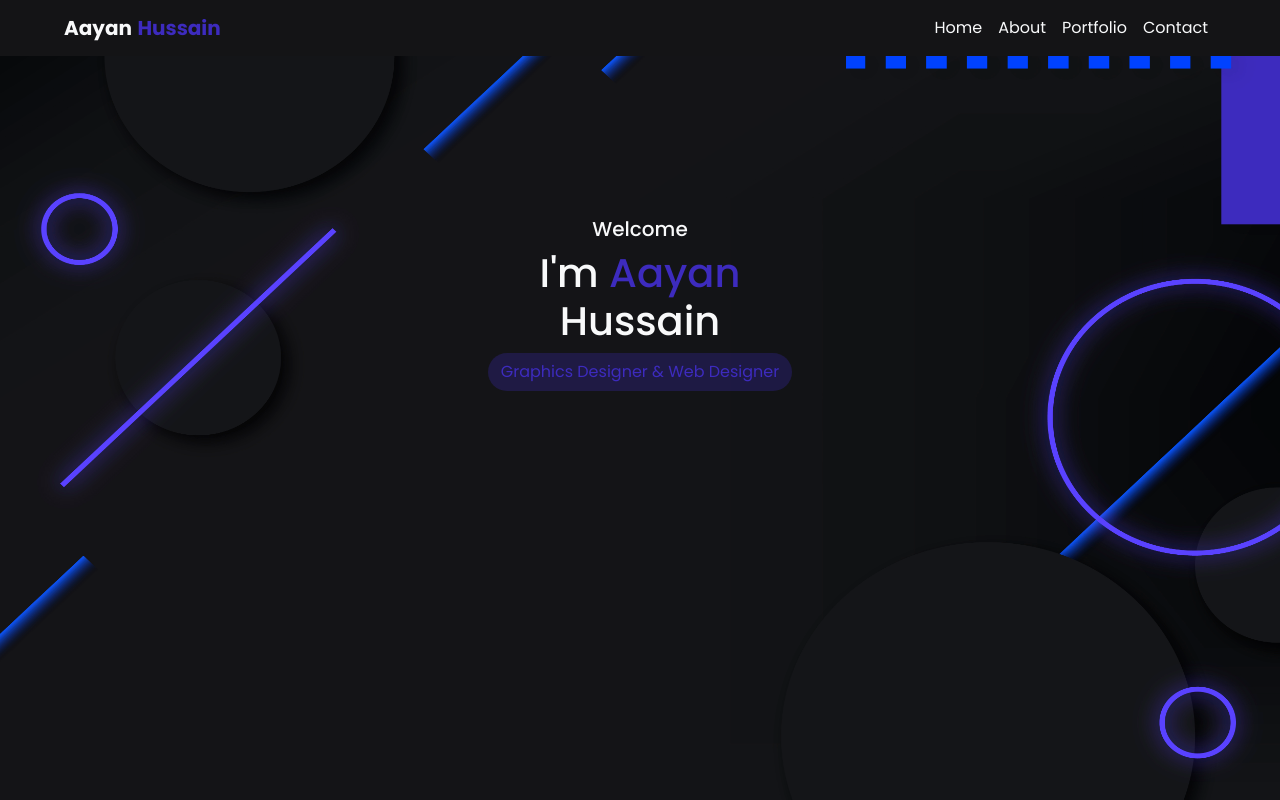
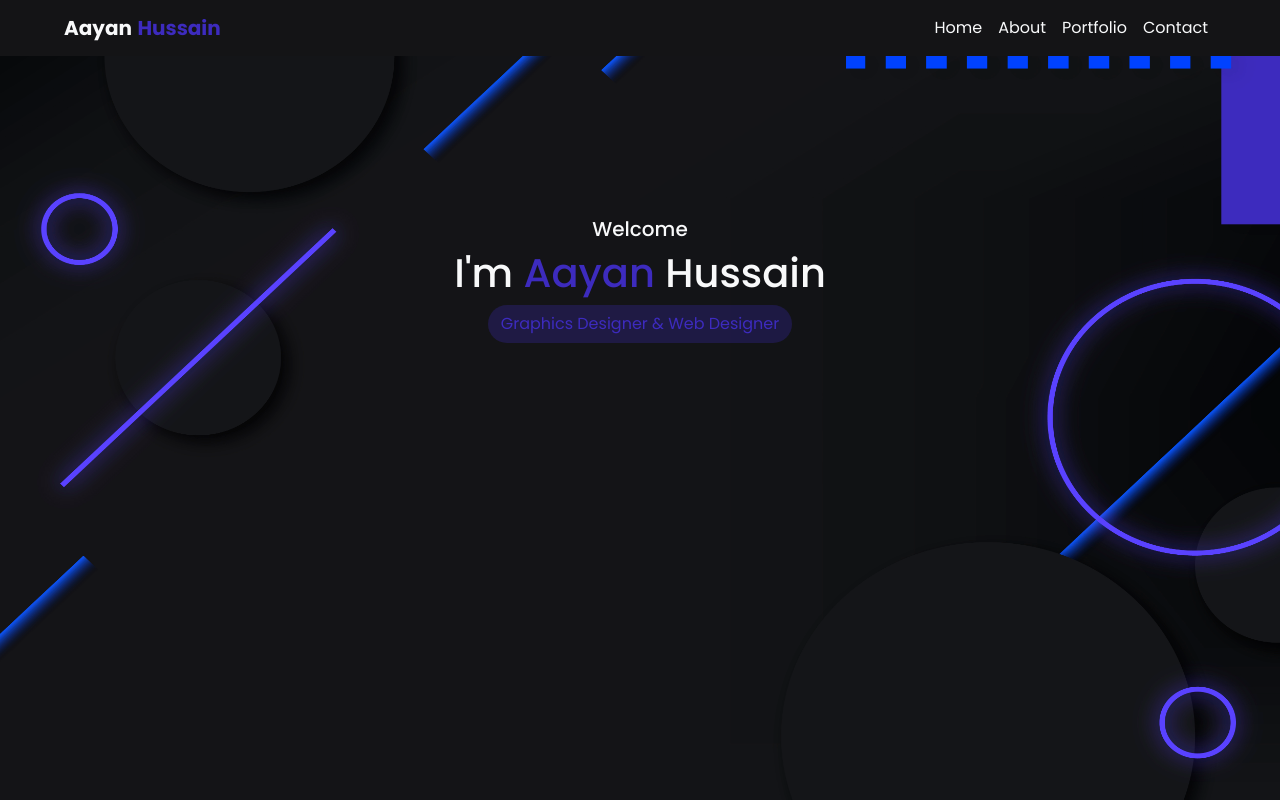
Before and after one commit to aayanhussain09/Digital-Agency, a plain HTML site: page index.html in a window 1280 px wide. Shown: the top 800 px of the page. Drawn offline with Linux system fonts and the light colour scheme.

Commit message:
Update index.html

```diff
--- a/index.html
+++ b/index.html
@@ -48,14 +48,11 @@
         </div>
 
         <div id="headerdown" class="row">
-            <div class="col-lg-4 col-md-4 col-sm-4"></div>
-
-            <div class="col-lg-4 col-md-4 col-sm-4 text-center">
+            <div class="col-lg-12 col-md-12 col-sm-12 text-center">
                 <h5 class="text-center text-light">Welcome</h5>
                 <h1 id="mediafont" class="text-center text-light">I'm <span id="colorheading">Aayan</span> Hussain</h1>
                 <button id="headerbtn" class="btn btn-center">Graphics Designer & Web Designer</button>
             </div>
-            <div class="col-lg-4 col-md-4 col-sm-4"></div>
         </div>
     </div>
 </div>
```
